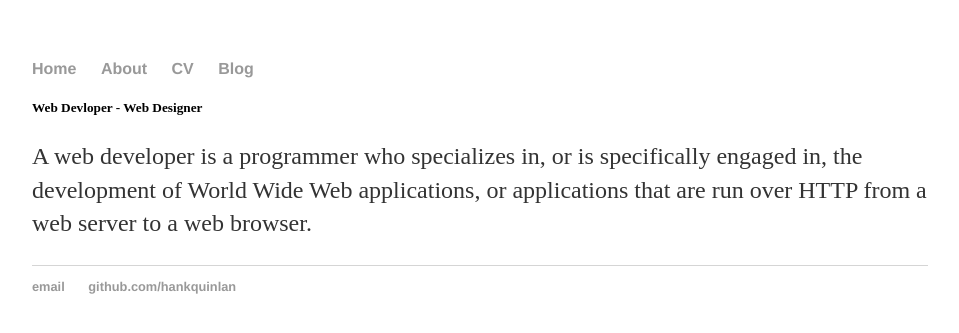
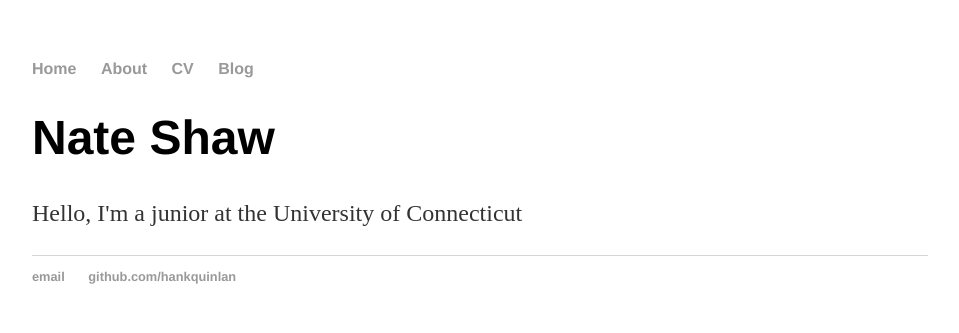
Before and after one commit to nshaw98/aboutnathan.github.io, a Jekyll site: the page built from index.html, in a window 1280 px wide. Shown: the top 333 px of the page, without its empty margins (160-1119 px from the left). Built offline with Jekyll 4.4.1, drawn with Linux system fonts in a browser that asks for light colours.

Commit message:
Update index.html

```diff
--- a/index.html
+++ b/index.html
@@ -3,8 +3,8 @@ layout: default
 title: Nathan Shaw, CS Student
 ---
 <div class="blurb">
-        <h5>
-            Web Devloper - Web Designer</h5>
+        <h1>
+            Nate Shaw</h1>
         <p>
-            A web developer is a programmer who specializes in, or is specifically engaged in, the development of World Wide Web applications, or applications that are run over HTTP from a web server to a web browser.</p>
+            Hello, I'm a junior at the University of Connecticut</p>
     </div>
```
